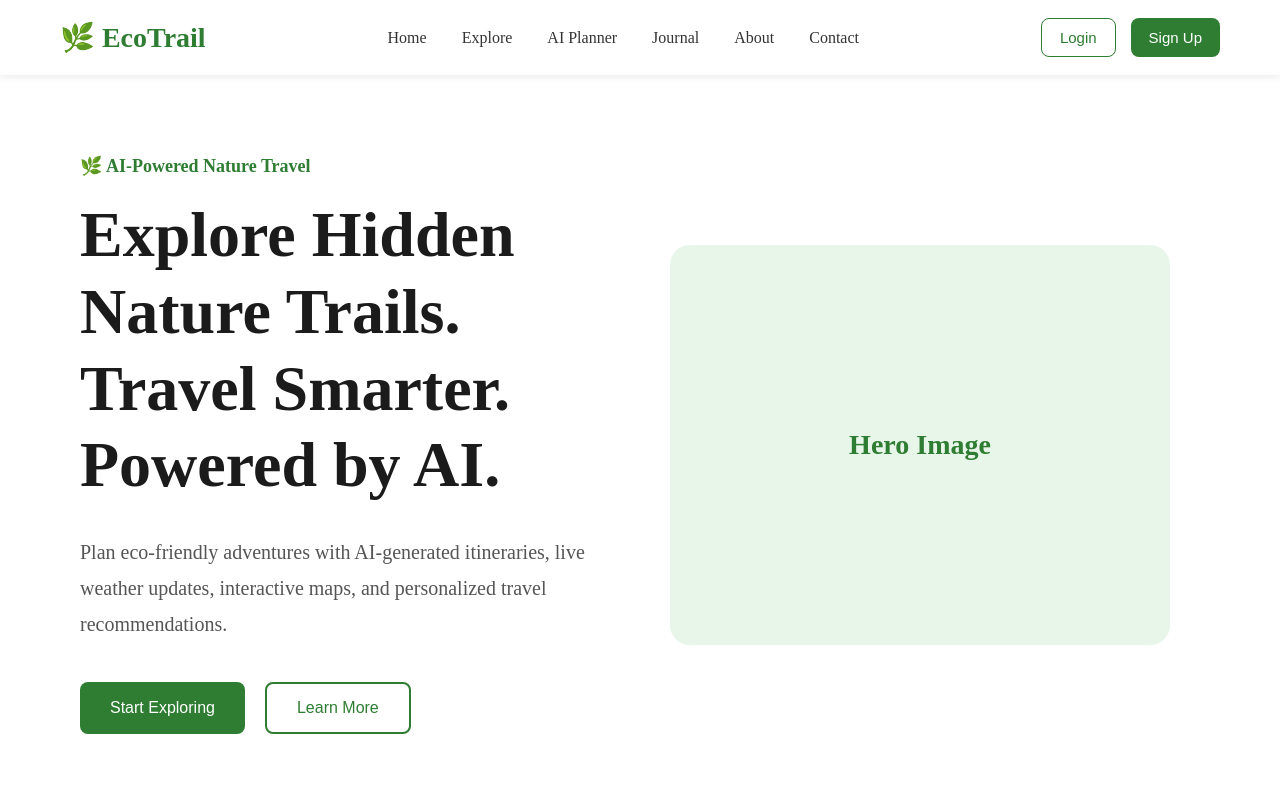
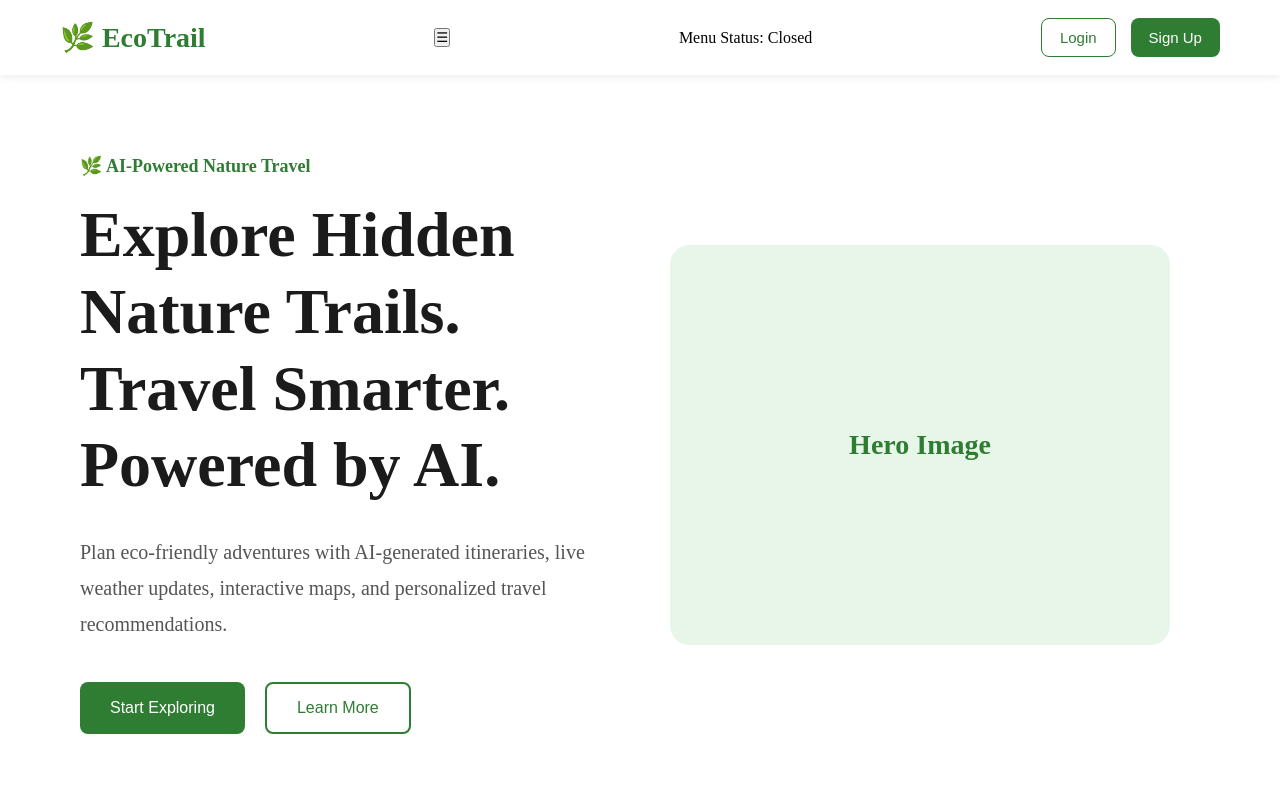
Before and after one commit to vanshikajoshi06/EcoTrail, a React app in the folder frontend/: page / in a window 1280 px wide. Shown: the top 800 px of the page. Built offline with nearby package versions, Linux system fonts and the light colour scheme; the HTML template or start-up script is replaced by a standard one.

Commit message:
Add interactive navbar using useState and conditional rendering

```diff
--- a/frontend/src/components/Navbar/Navbar.jsx
+++ b/frontend/src/components/Navbar/Navbar.jsx
@@ -1,6 +1,14 @@
+import { useState } from "react";
 import "./Navbar.css";
 
 function Navbar() { //reacts functional component?? ans: A JavaScript function that returns JSX and represents a reusable piece of UI.
+
+  const [menuOpen, setMenuOpen] = useState(false);
+
+  function toggleMenu() {
+    setMenuOpen(!menuOpen);
+  }
+
   return (
     <nav className="navbar">
       {/* Logo */}
@@ -8,7 +16,17 @@ function Navbar() { //reacts functional component?? ans: A JavaScript function t
         🌿 EcoTrail
       </div>
 
+      <button
+        className="menu-btn"
+        onClick={toggleMenu}
+      >
+        {menuOpen ? "✖" : "☰"}
+      </button>
+
+      <p>Menu Status: {menuOpen ? "Open" : "Closed"}</p>
+
       {/* Navigation Links */}
+      {menuOpen && (
         <ul className="nav-links">
           <li><a href="#">Home</a></li>
           <li><a href="#">Explore</a></li>
@@ -17,6 +35,7 @@ function Navbar() { //reacts functional component?? ans: A JavaScript function t
           <li><a href="#">About</a></li>
           <li><a href="#">Contact</a></li>
         </ul>
+      )}
 
       {/* Action Buttons */}
       <div className="nav-buttons">
```
Lines whose indentation alone changed are shown as unchanged.
